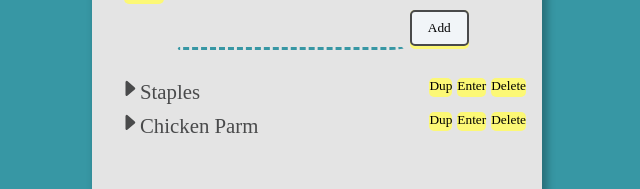
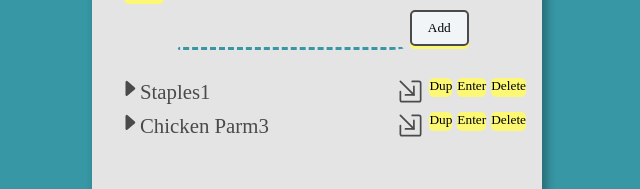
Before and after one commit to mthielvoldt/list-palette, a React (Create React App) app: page / in a window 1280 px wide. Shown: the part 158-347 px from the top of the page, without its empty margins (323-963 px from the left). Built offline with nearby package versions, Linux system fonts and the light colour scheme.

Commit message:
Add drag-drop target for merging items

```diff
--- a/src/Item/Item.css
+++ b/src/Item/Item.css
@@ -17,3 +17,7 @@
   .item button {
     float: right;
   }
+
+  .merge-icon {
+    float: right;
+  }
--- a/src/Item/Item.jsx
+++ b/src/Item/Item.jsx
@@ -1,6 +1,7 @@
 import React, { useState } from "react";
 import List from "../List/List";
 import DropDownButton from "./DropDownButton"
+import MergeDrop from "./MergeDrop"
 import './Item.css';
 
 function Item({ item, items, position, deleteCB, moveCB, dupCB, toggleCB, locateCB }) {
@@ -64,7 +65,7 @@ function Item({ item, items, position, deleteCB, moveCB, dupCB, toggleCB, locate
   }
 
   // Fired on target li .
-  function handleDropDownToggle(e) {
+  function handleDragDrop(e) {
     if (e.stopPropagation) {
       e.stopPropagation(); // Stops some browsers from redirecting.
     }
@@ -94,7 +95,7 @@ function Item({ item, items, position, deleteCB, moveCB, dupCB, toggleCB, locate
       onDragLeave={e => removeOverUnder(e)}
       onDragEnd={e => handleDragEnd(e)}
       onDragStart={e => handleDragStart(e)}
-      onDrop={e => handleDropDownToggle(e)}
+      onDrop={e => handleDragDrop(e)}
       onClick={e => onItemClick(e)}
       style={item.checked ? { textDecoration: "line-through" } : null}
     >
@@ -102,10 +103,11 @@ function Item({ item, items, position, deleteCB, moveCB, dupCB, toggleCB, locate
       <DropDownButton
         viewState={(item.child) ? state.drop : "empty" }
         toggleCB={toggleDropDown} />
-      {item.text}
+      {item.text}{item.id}
       <button onClick={e => deleteMe(e)}>Delete</button>
       <button onClick={e => enterMe(e)}>Enter</button>
       <button onClick={e => duplicateMe(e)}>Dup</button>
+      <MergeDrop id={item.id}/>
       {(item.child) && (state.drop === "expanded") &&
         <List
           items={items}
--- /dev/null
+++ b/src/Item/MergeDrop.jsx
@@ -0,0 +1,23 @@
+import React from 'react'
+
+
+
+function MergeDrop({ id }) {
+
+  function handleDrop(e) {
+    e.stopPropagation();
+    let src = Number(e.dataTransfer.getData("startId"));
+    console.log("Merge src: %d  dest: %d", src, id );
+  }
+
+  return (
+    <svg className="merge-icon" onDrop={e => handleDrop(e)}
+      width="1.3em" height="1.3em" viewBox="0 0 16 16" fill="currentColor" xmlns="http://www.w3.org/2000/svg">
+      <path fillRule="evenodd" d="M14.5 13a1.5 1.5 0 0 1-1.5 1.5H3A1.5 1.5 0 0 1 1.5 13V8a.5.5 0 0 1 1 0v5a.5.5 0 0 0 .5.5h10a.5.5 0 0 0 .5-.5V3a.5.5 0 0 0-.5-.5H9a.5.5 0 0 1 0-1h4A1.5 1.5 0 0 1 14.5 3v10z" />
+      <path fillRule="evenodd" d="M4.5 10a.5.5 0 0 0 .5.5h5a.5.5 0 0 0 .5-.5V5a.5.5 0 0 0-1 0v4.5H5a.5.5 0 0 0-.5.5z" />
+      <path fillRule="evenodd" d="M10.354 10.354a.5.5 0 0 0 0-.708l-8-8a.5.5 0 1 0-.708.708l8 8a.5.5 0 0 0 .708 0z" />
+    </svg>
+  );
+}
+
+export default MergeDrop;
```
